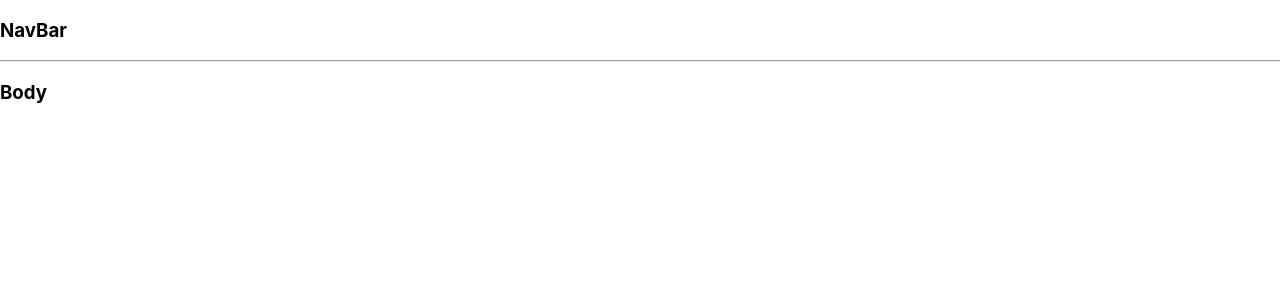
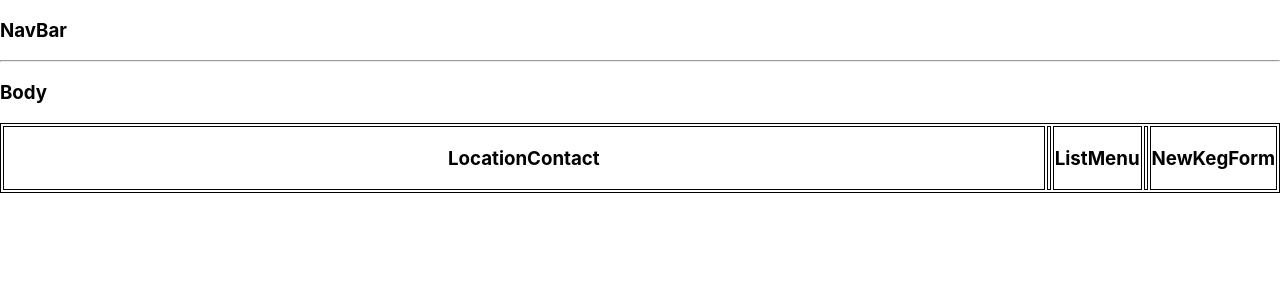
Before and after one commit to dqveha/happy_gilmore_tap_room, a React (Create React App) app: page / in a window 1280 px wide. Shown: the top 300 px of the page. Built offline with nearby package versions, Linux system fonts and the light colour scheme.

Commit message:
Add LocationContact, ListMenu, and NewKegForm components

```diff
--- a/src/components/Body.jsx
+++ b/src/components/Body.jsx
@@ -1,9 +1,21 @@
 import React from "react";
+import LocationContact from "./LocationContact";
+import ListMenu from "./ListMenu";
+import NewKegForm from "./NewKegForm";
 
 function Body() {
   return (
     <>
       <h3>Body</h3>
+      <table>
+        <tr>
+          <th><LocationContact /></th>
+          <th></th>
+          <th rowspan="2"><ListMenu /></th>
+          <th></th>
+          <th><NewKegForm /></th>
+        </tr>
+      </table>
     </>
   );
 }
--- /dev/null
+++ b/src/components/ListMenu.jsx
@@ -0,0 +1,11 @@
+import React from "react";
+
+function ListMenu(){
+  return (
+    <>
+      <h3>ListMenu</h3>
+    </>
+  )
+}
+
+export default ListMenu;
--- /dev/null
+++ b/src/components/LocationContact.jsx
@@ -0,0 +1,11 @@
+import React from "react";
+
+function LocationContact(){
+  return (
+    <>
+      <h3>LocationContact</h3>
+    </>
+  )
+}
+
+export default LocationContact;
--- /dev/null
+++ b/src/components/NewKegForm.jsx
@@ -0,0 +1,11 @@
+import React from "react";
+
+function NewKegForm(){
+  return (
+    <>
+      <h3>NewKegForm</h3>
+    </>
+  )
+}
+
+export default NewKegForm;
--- a/src/index.css
+++ b/src/index.css
@@ -1,13 +1,19 @@
 body {
   margin: 0;
-  font-family: -apple-system, BlinkMacSystemFont, 'Segoe UI', 'Roboto', 'Oxygen',
-    'Ubuntu', 'Cantarell', 'Fira Sans', 'Droid Sans', 'Helvetica Neue',
+  font-family: -apple-system, BlinkMacSystemFont, "Segoe UI", "Roboto", "Oxygen",
+    "Ubuntu", "Cantarell", "Fira Sans", "Droid Sans", "Helvetica Neue",
     sans-serif;
   -webkit-font-smoothing: antialiased;
   -moz-osx-font-smoothing: grayscale;
 }
 
 code {
-  font-family: source-code-pro, Menlo, Monaco, Consolas, 'Courier New',
+  font-family: source-code-pro, Menlo, Monaco, Consolas, "Courier New",
     monospace;
 }
+
+table,
+th {
+  width: 100%;
+  border: 1px solid black;
+}
```
